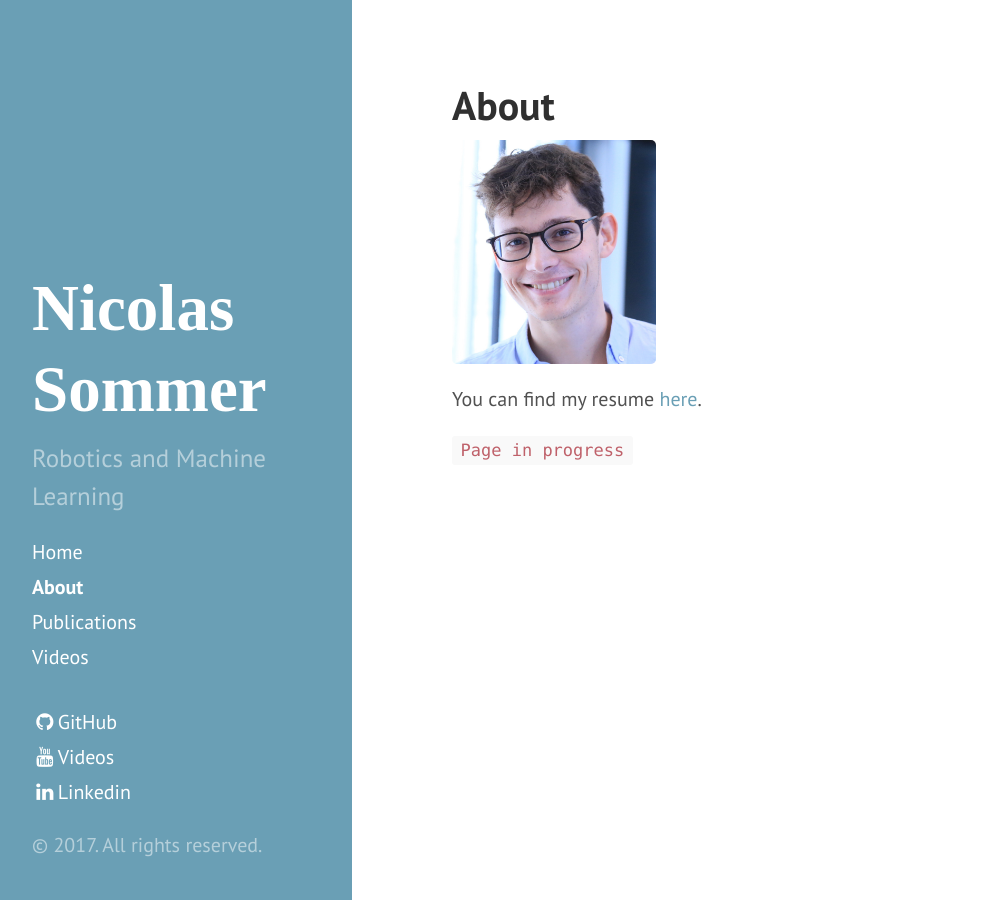
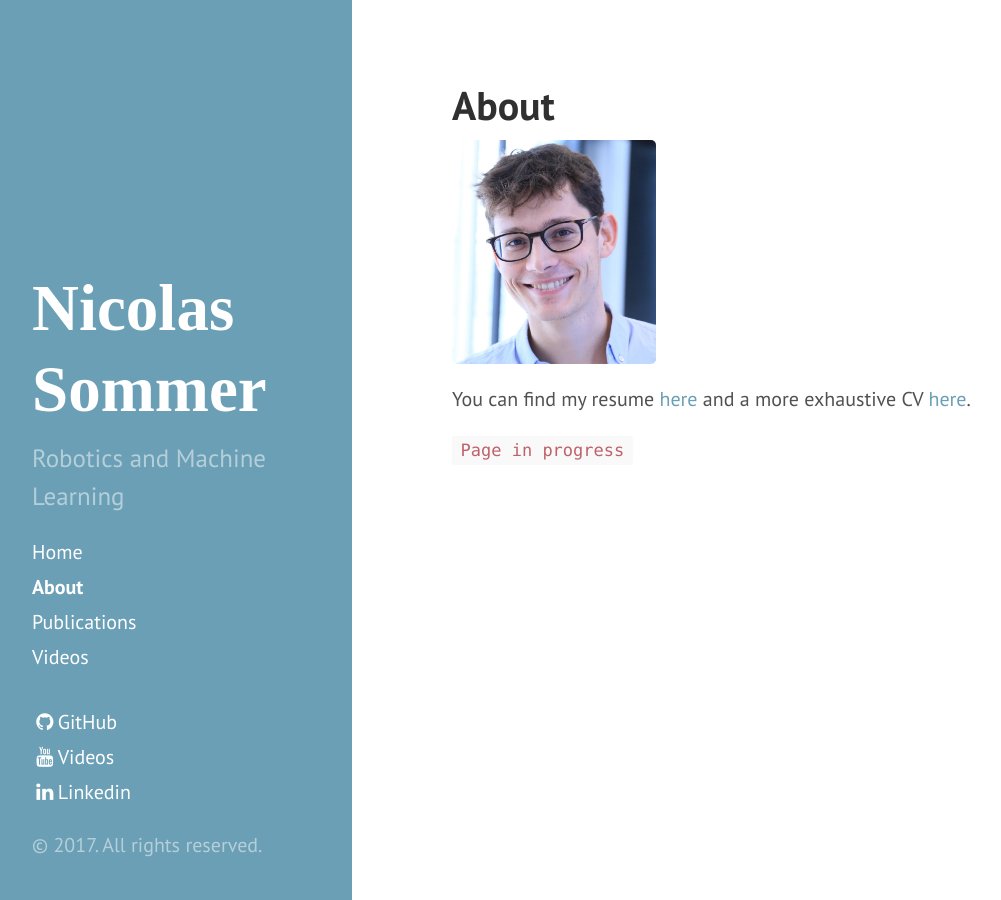
Before and after one commit to nisommer/nisommer.github.io, a Jekyll site: the page built from about.md, in a window 1280 px wide. Shown: the whole page, without its empty margins (8-1009 px from the left). Built offline with Jekyll 4.4.1, drawn with Linux system fonts in a browser that asks for light colours; nearby versions of some CDN libraries.

Commit message:
Added my full CV (renamed previous CV to resume).

```diff
--- a/about.md
+++ b/about.md
@@ -10,7 +10,7 @@ title: About
 <img src="/img/nicolas.JPG" alt="Nicolas Sommer" style="width:204px;">
 
 
-You can find my resume [here]({{ site.url}}/docs/CV.pdf).
+You can find my resume [here]({{ site.url}}/docs/resume.pdf) and a more exhaustive CV [here]({{ site.url}}/docs/cv.pdf).
 <!-- <img src="/img/nicolas.JPG" alt="Nicolas Sommer" style=""> -->
 
 `Page in progress`
```
Also changed, not shown: 2 other files.
